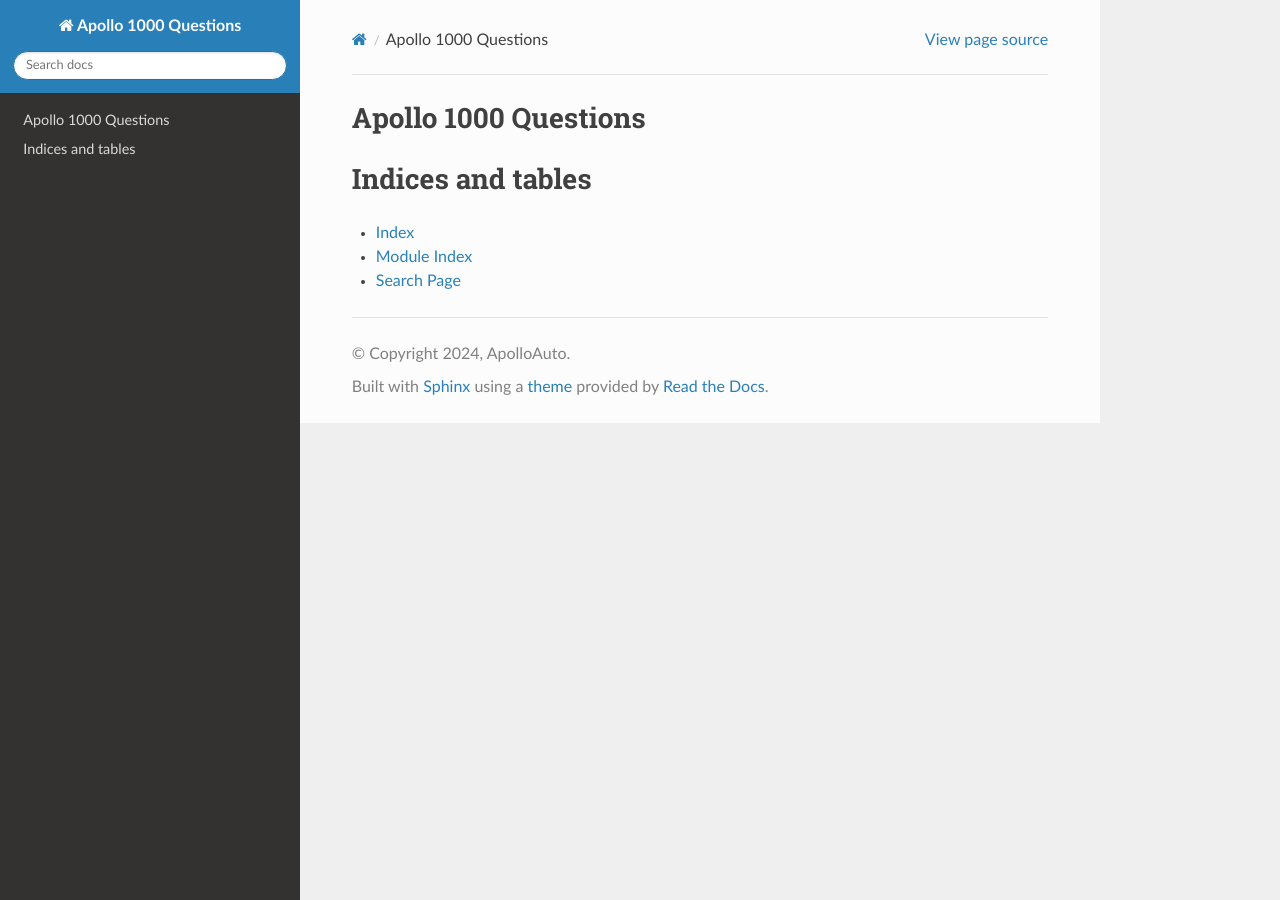
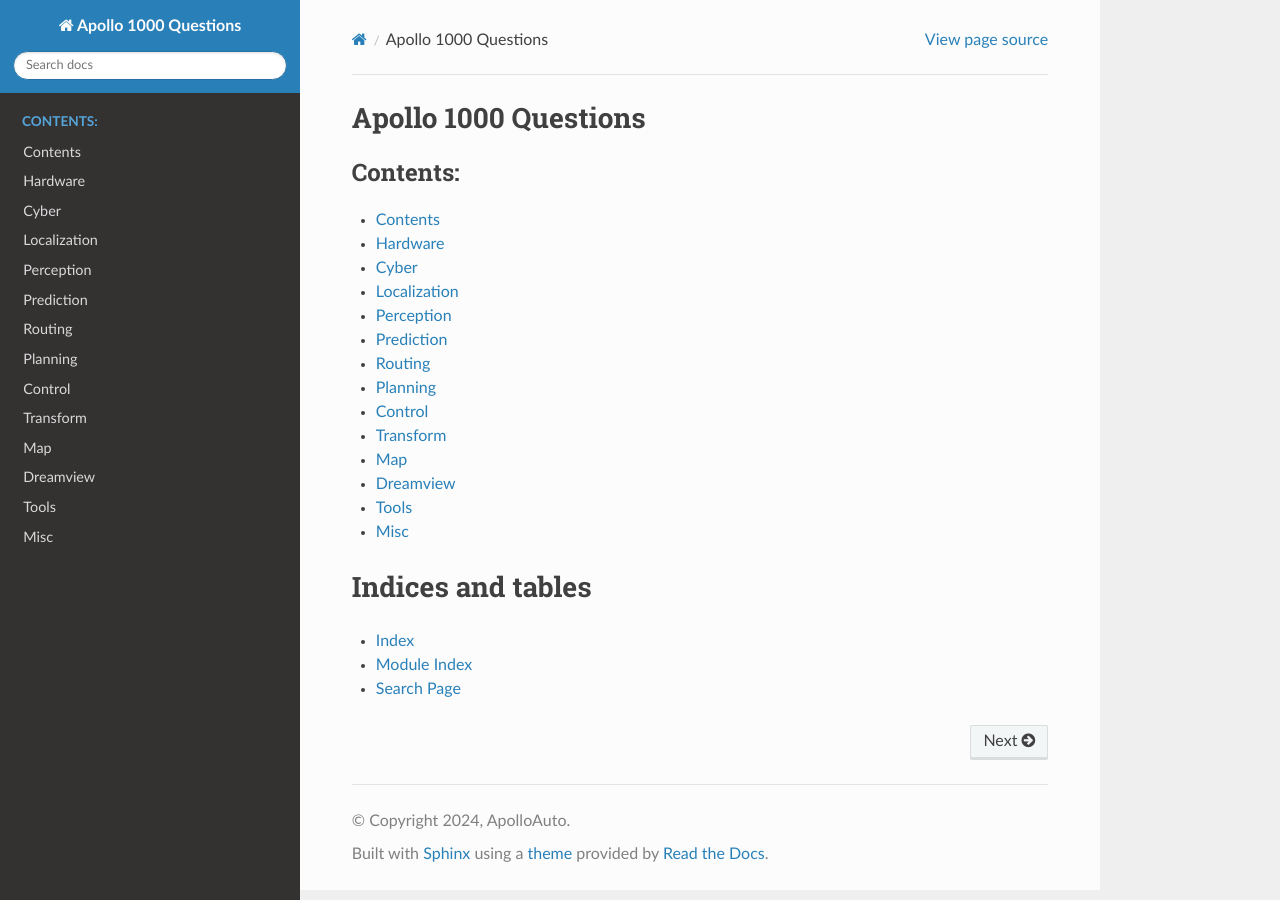
Before and after one commit to ApolloAuto/Apollo-1000-questions, a Sphinx documentation site: the page built from docs/en/source/index.rst, in a window 1280 px wide. Built offline with Sphinx 7.4.7 and the Read the Docs theme 2.0.0, drawn with Linux system fonts in a browser that asks for light colours.

Commit message:
feat: add readme in index.rst

```diff
--- /dev/null
+++ b/docs/en/source/README.md
@@ -0,0 +1,68 @@
+<div align="center">
+
+<h1>Apollo 1000 Questions</h1>
+
+[English](https://apollo-1000-questions.readthedocs.io/en/latest/) | [中文](https://apollo-1000-questions.readthedocs.io/zh/latest/) | [한국어](https://apollo-1000-questions.readthedocs.io/ko/latest/) | [日本語](https://apollo-1000-questions.readthedocs.io/ja/latest/)
+
+<p>
+  <a href="https://discord.gg/nf3NmuvZ">
+      <img src="https://img.shields.io/discord/1237738060175769601?style=social&logo=discord" alt="Chat with us without signup" title="Chat with us without signup">
+  </a>
+  <a href='https://apollo-1000-questions.readthedocs.io/en/latest/?badge=latest'>
+      <img src='https://readthedocs.org/projects/apollo-1000-questions/badge/?version=latest' alt='Documentation Status' />
+  </a>
+  <a href="https://github.com/ApolloAuto/Apollo-1000-questions/blob/main/LICENSE" alt="License">
+    <img src="https://img.shields.io/github/license/ApolloAuto/Apollo-1000-questions">
+  </a>
+</p>
+
+
+We know you have a lot of questions about [Apollo](https://github.com/ApolloAuto/apollo). Here we have summarized 1000 questions about Apollo, we know this is not enough and will gradually add answers. Hope it helps you!
+</div>
+
+> We are currently improving the Chinese version and will translate it into English later.
+
+<br>
+
+## Contents
+
+- [Hardware](#hardware)
+- [Cyber](#cyber)
+- [Localization](#localization)
+- [Perception](#perception)
+- [Prediction](#prediction)
+- [Routing](#routing)
+- [Planning](#planning)
+- [Control](#control)
+- [Transform](#transform)
+- [Map](#map)
+- [Dreamview](#dreamview)
+- [Tools](#tools)
+- [Misc](#misc)
+
+
+## Hardware
+
+## Cyber
+
+## Localization
+
+## Perception
+
+## Prediction
+
+## Routing
+
+## Planning
+
+## Control
+
+## Transform
+
+## Map
+
+## Dreamview
+
+## Tools
+
+## Misc
--- a/docs/en/source/index.rst
+++ b/docs/en/source/index.rst
@@ -10,7 +10,7 @@
    :maxdepth: 2
    :caption: Contents:
 
-
+   README
 
 Indices and tables
 ==================
```
